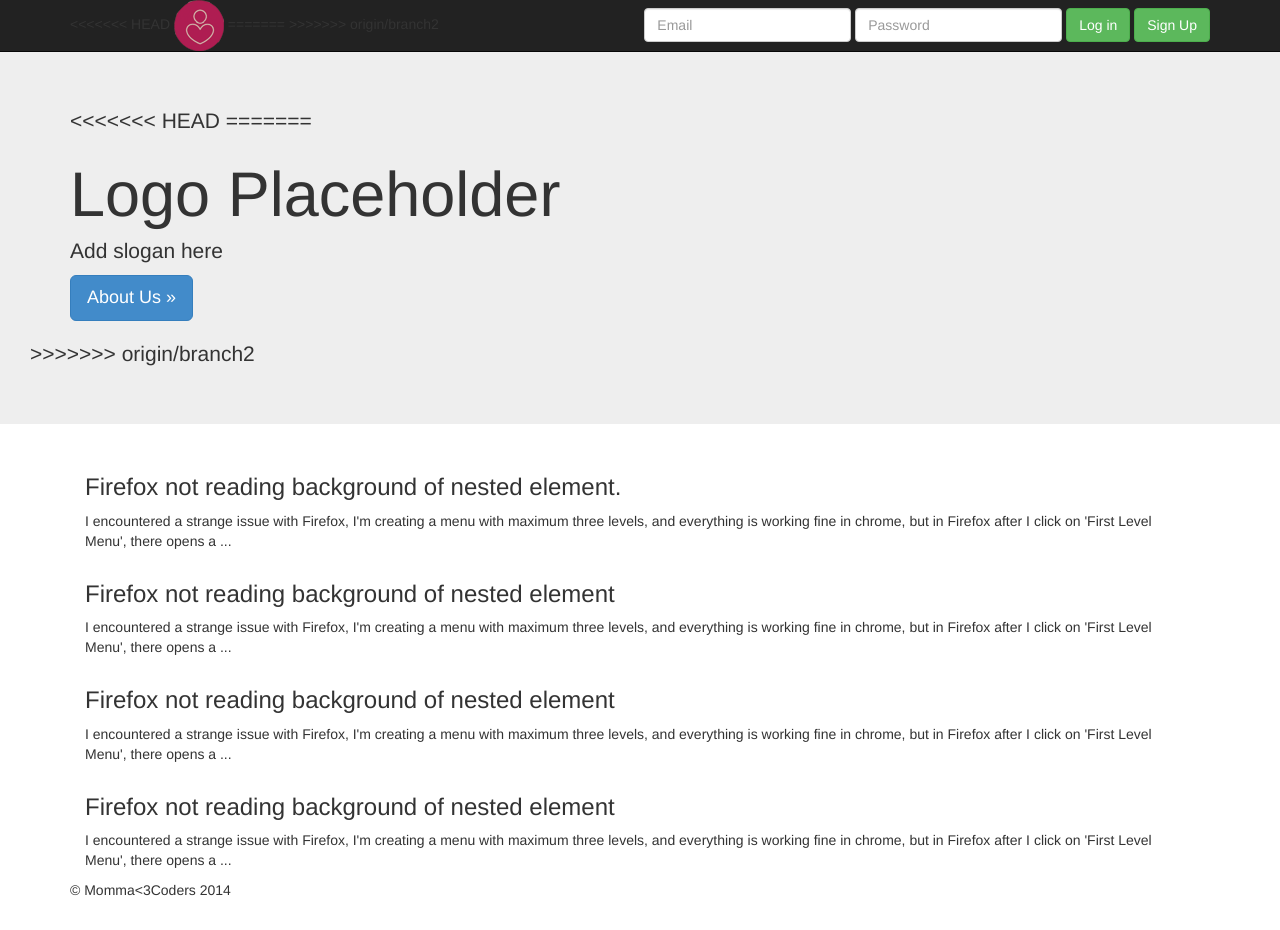
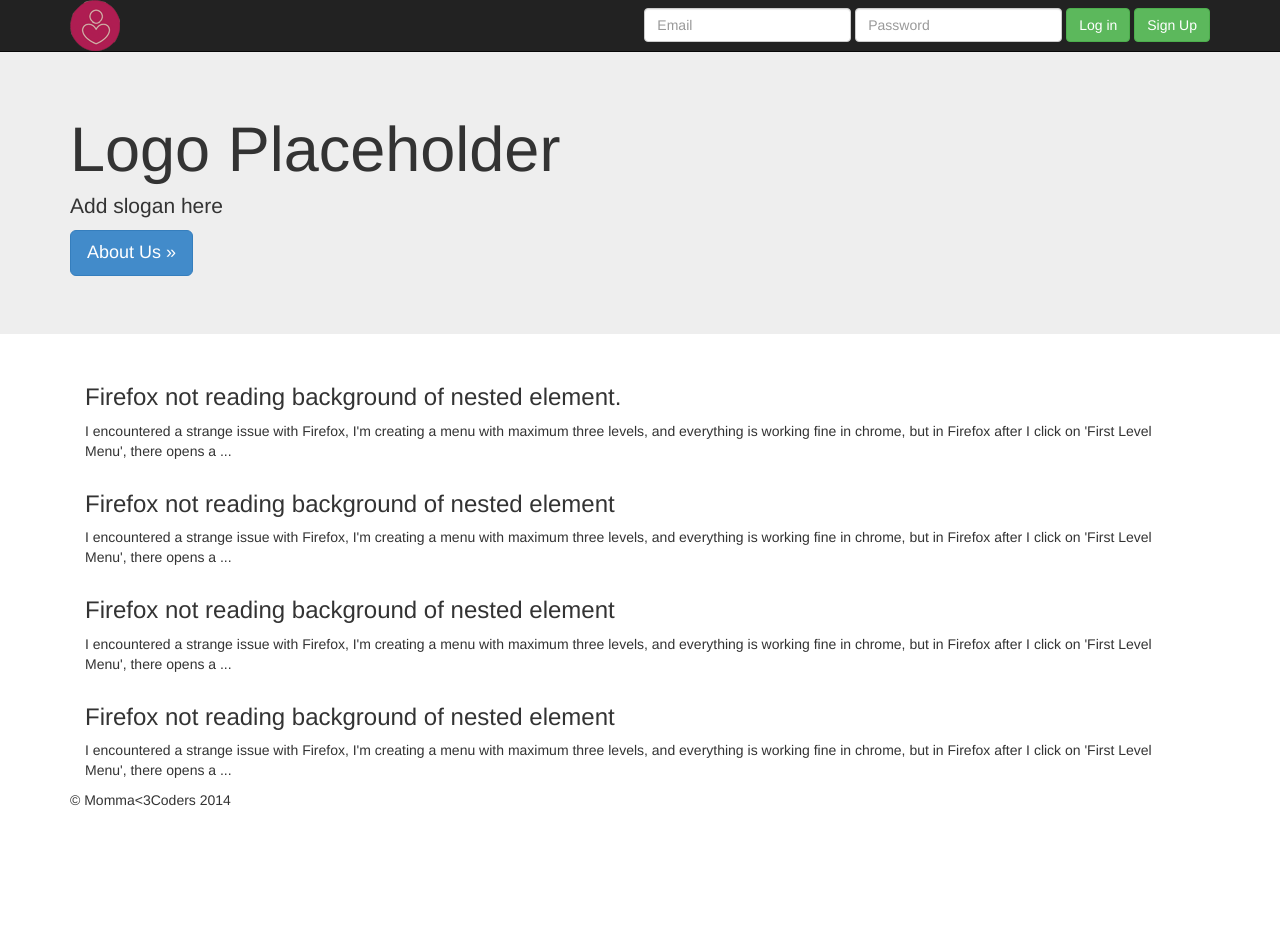
Before and after one commit to kststudio/mommacoders, a plain HTML site: page index.html in a window 1280 px wide. After the commit the page ends 840 px from the top, so only its background shows below. Drawn offline with nearby package versions, Linux system fonts and the light colour scheme; files whose address does not match are found by name.

Commit message:
Removed Conflict Markers
Removed Conflict Markers

```diff
--- a/index.html
+++ b/index.html
@@ -45,11 +45,7 @@
             <span class="icon-bar"></span>
             <span class="icon-bar"></span>
           </button>
-<<<<<<< HEAD
           <a href="index.html"><img src="img/mommHeart_icon.png"></a>
-=======
-
->>>>>>> origin/branch2
         </div>
         <div class="navbar-collapse collapse">
           <form class="navbar-form navbar-right" role="form">
@@ -70,14 +66,10 @@
     <!-- Main jumbotron for a primary marketing message or call to action -->
     <div class="jumbotron">
       <div class="container">
-<<<<<<< HEAD
-
-=======
         <h1>Logo Placeholder</h1>
         <p>Add slogan here</p>
         <p><a class="btn btn-primary btn-lg" role="button">About Us &raquo;</a></p>
       </div>
->>>>>>> origin/branch2
     </div>
 
     <div class="container">
```
